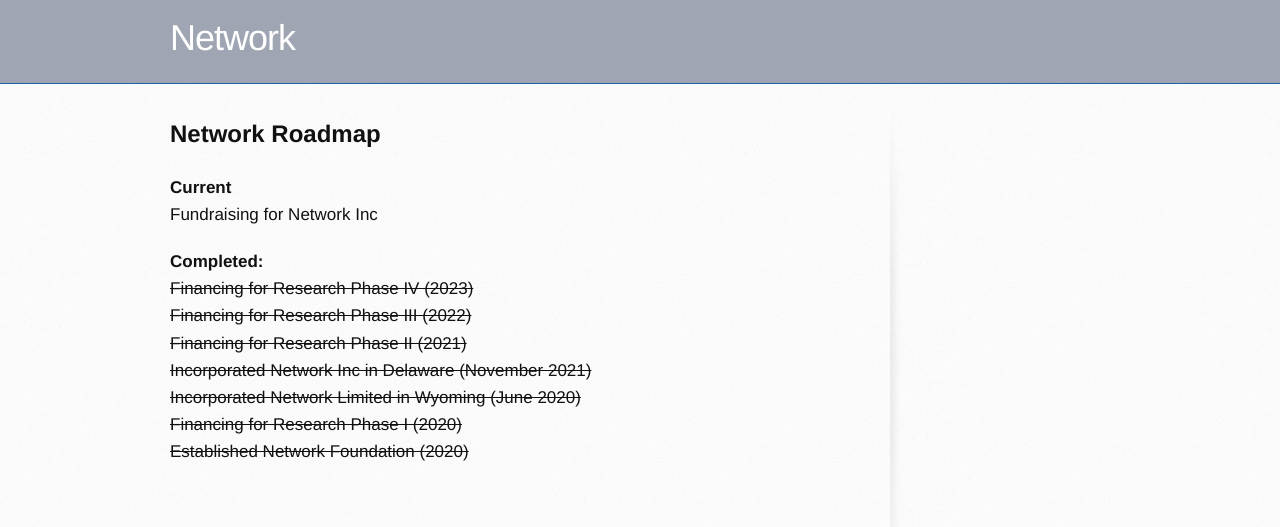
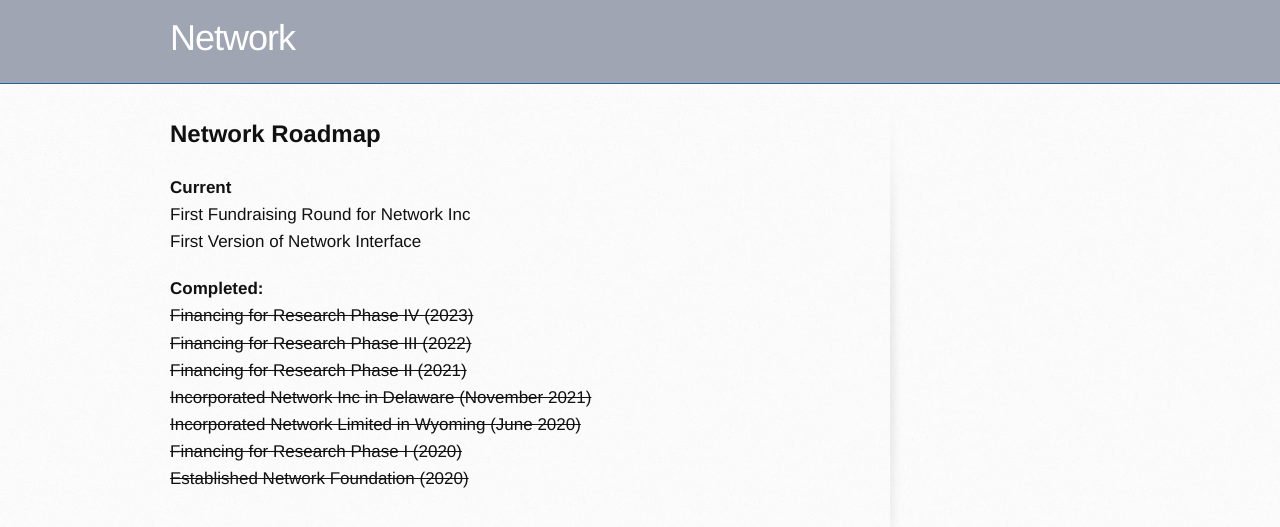
Before and after one commit to networkf/network.github.io, a Jekyll site: the page built from roadmap.md, in a window 1280 px wide. Shown: the top 527 px of the page. Built offline with Jekyll 4.4.1, drawn with Linux system fonts in a browser that asks for light colours; some web fonts are replaced; our own code applies the rules of GitHub Pages for plain Markdown files; the repository's description, which GitHub fills in, is left out.

Commit message:
Update roadmap.md

```diff
--- a/roadmap.md
+++ b/roadmap.md
@@ -11,7 +11,9 @@ layout: default
 
 **Current**
 <br>
-Fundraising for Network Inc
+First Fundraising Round for Network Inc
+<br>
+First Version of Network Interface
 
 **Completed:**
 <br>
```
